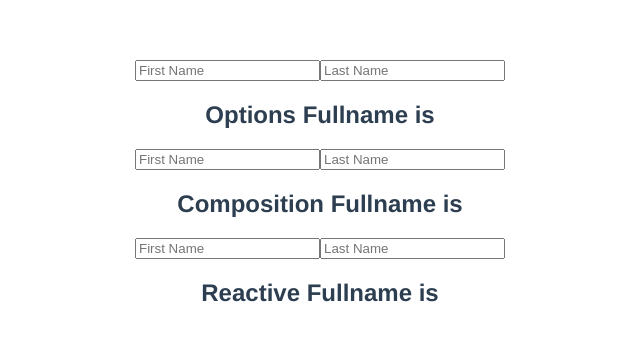
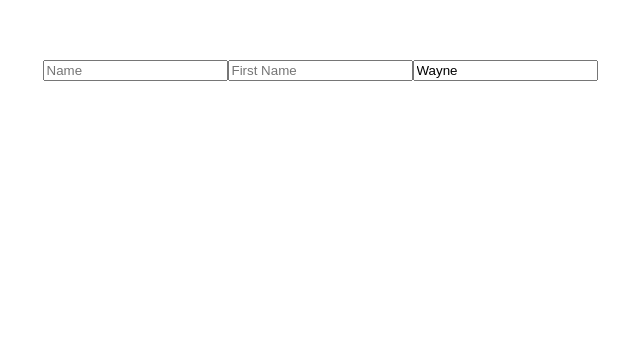
Before and after one commit to Daemusin12/vue-js, a Vue app in the folder vue-composition/: page / in a window 1280 px wide. Shown: the top 340 px of the page, without its empty margins (320-960 px from the left). Built offline with nearby package versions, Linux system fonts and the light colour scheme.

Commit message:
Replacing Watchers (Part 1)

```diff
--- a/vue-composition/src/App.vue
+++ b/vue-composition/src/App.vue
@@ -1,16 +1,16 @@
 <template>
   <div>
-    <Computed />
+    <Watch />
   </div>
 </template>
 
 <script>
-import Computed from './components/Computed.vue';
+import Watch from './components/Watch.vue';
 
 export default {
   name: 'App',
   components: {
-    Computed
+    Watch
   }
 }
 </script>
--- /dev/null
+++ b/vue-composition/src/components/Watch.vue
@@ -0,0 +1,48 @@
+<template>
+  <div>
+    <input type="text" placeholder="Name" v-model="name" />
+
+    <input type="text" placeholder="First Name" v-model="firstName" />
+    <input type="text" placeholder="Last Name" v-model="lastName" />
+  </div>
+</template>
+
+<script>
+import { ref, watch } from 'vue'
+export default {
+    name: 'WatchComponent',
+    setup() {
+        const firstName = ref('')
+        const lastName = ref('Wayne')
+
+        watch([firstName, lastName], (newValues, oldValues) => {
+            console.log('firstName Old value', oldValues[0])
+            console.log('firstName New value', newValues[0])
+            console.log('lastName Old value', oldValues[1])
+            console.log('lastName new value', newValues[1])
+        }, {
+            immediate: true,
+        })
+
+        return {
+            firstName,
+            lastName
+        }
+    },
+    data() {
+        return {
+            name: '',
+        }
+    },
+    watch: {
+        name(newValue, oldValue) {
+            console.log('Old value', oldValue)
+            console.log('Name value', newValue)
+        }
+    }
+}
+</script>
+
+<style>
+
+</style>
```
